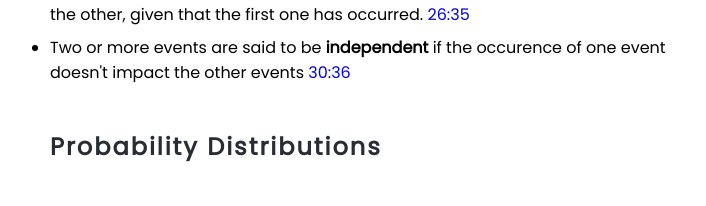
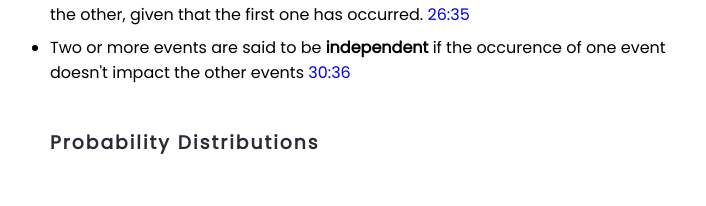
Before and after one commit to shiv2110/S_S-Assg-4, a plain HTML site: page probability.html in a window 1280 px wide. Shown: the part 1195-1401 px from the top of the page, without its empty margins (462-1168 px from the left). Drawn offline with Linux system fonts and the light colour scheme.

Commit message:
changing files

```diff
--- a/probability.html
+++ b/probability.html
@@ -119,7 +119,7 @@
         Total Probability Theorem  -  31:45 -->
 
         <div class="topic" id="pd">
-            <h2>Probability Distributions</h2>
+            <h3>Probability Distributions</h3>
             <!-- <hr> -->
         </div>
         <iframe
```
